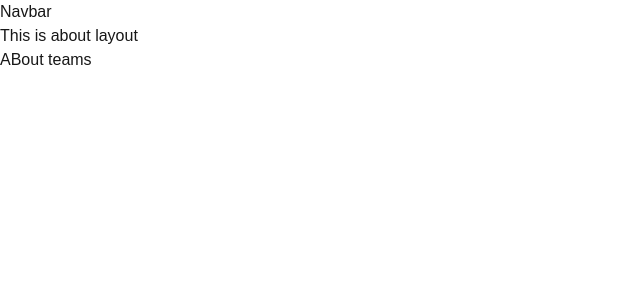
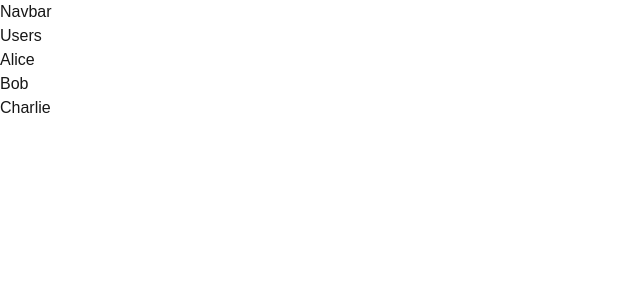
Before and after one commit to AbdulAdnan7/my-app, a Next.js app: page /about/teams in a window 1280 px wide. Shown: the top 300 px of the page, without its empty margins (0-640 px from the left). Built offline with nearby package versions, Linux system fonts and the light colour scheme.

Commit message:
understand how route works with id

```diff
--- a/src/app/about/layout.tsx
+++ /dev/null
@@ -1,15 +0,0 @@
-export default function RootLayout({
-  children,
-}: Readonly<{
-  children: React.ReactNode;
-}>) {
-  return (
-    <html lang="en">
-      <body
-      >
-        <h1>This is about layout</h1>
-        {children}
-      </body>
-    </html>
-  );
-}
--- /dev/null
+++ b/src/app/about/teams/[id]/page.tsx
@@ -0,0 +1,21 @@
+import { users } from "@/app/data/users";
+
+
+export default async function UserPage({ params }: {params: Promise<{id: string}> }) {
+    const { id } = await params
+
+    const user = users.find((u) => u.id === id)
+
+    if(!user) {
+        return <h1>User not found</h1>
+    }
+
+
+    return (
+        <div>
+            <h1>{user.name}</h1>
+            <p>Age: {user.age} </p>
+            <p>Id: {user.id}</p>
+        </div>
+    )
+}
--- a/src/app/about/teams/page.tsx
+++ b/src/app/about/teams/page.tsx
@@ -1,7 +1,22 @@
+import Link from "next/link"
+import { users } from '../../data/users'
 
 const page = () => {
     return (
-        <h1>ABout teams</h1>
+        <>
+        <div>
+            <h1>Users</h1>
+
+
+            {
+                users.map((user) => (
+                    <div key={user.id}>
+                        <Link href={`/about/teams/${user.id}`}>{user.name}</Link>
+                    </div>
+                ))
+            }
+        </div>
+        </>
     )
 }
 
--- /dev/null
+++ b/src/app/data/users.ts
@@ -0,0 +1,11 @@
+export type User = {
+    id: string;
+    name: string;
+    age: number;
+}
+
+export const users: User[] = [
+    { id: "1", name: "Alice", age: 22 },
+    { id: "2", name: "Bob", age: 33},
+    { id: "3", name: "Charlie", age: 30 }
+]
```
